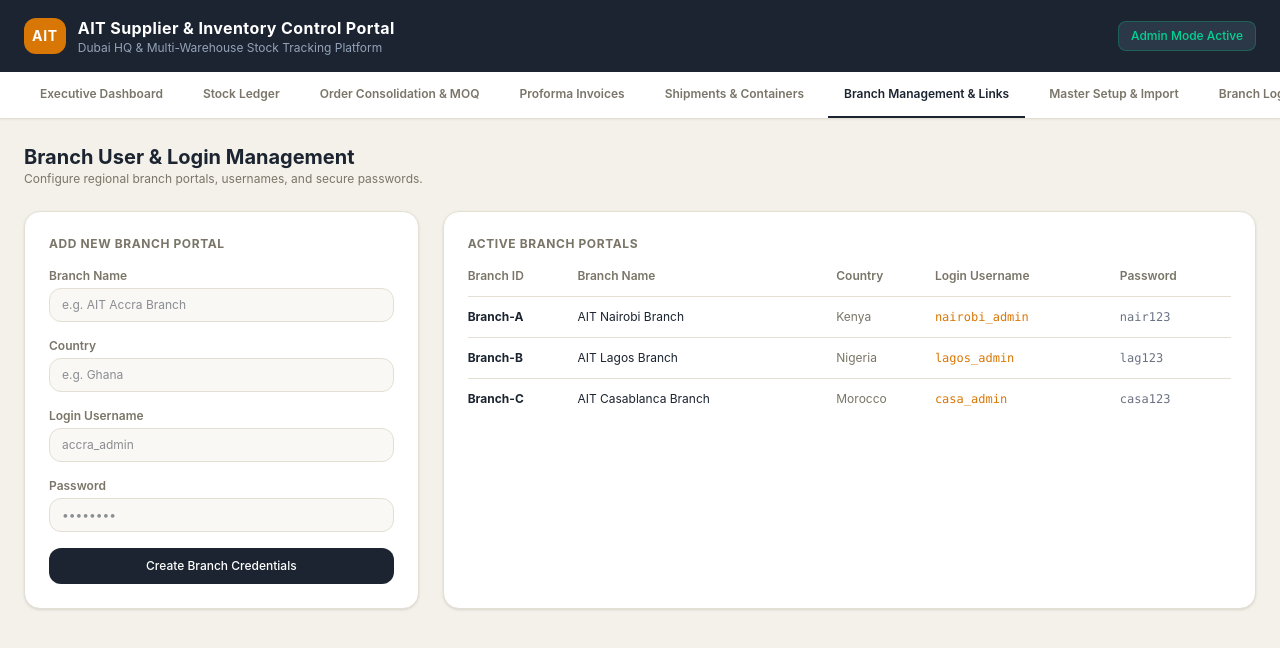
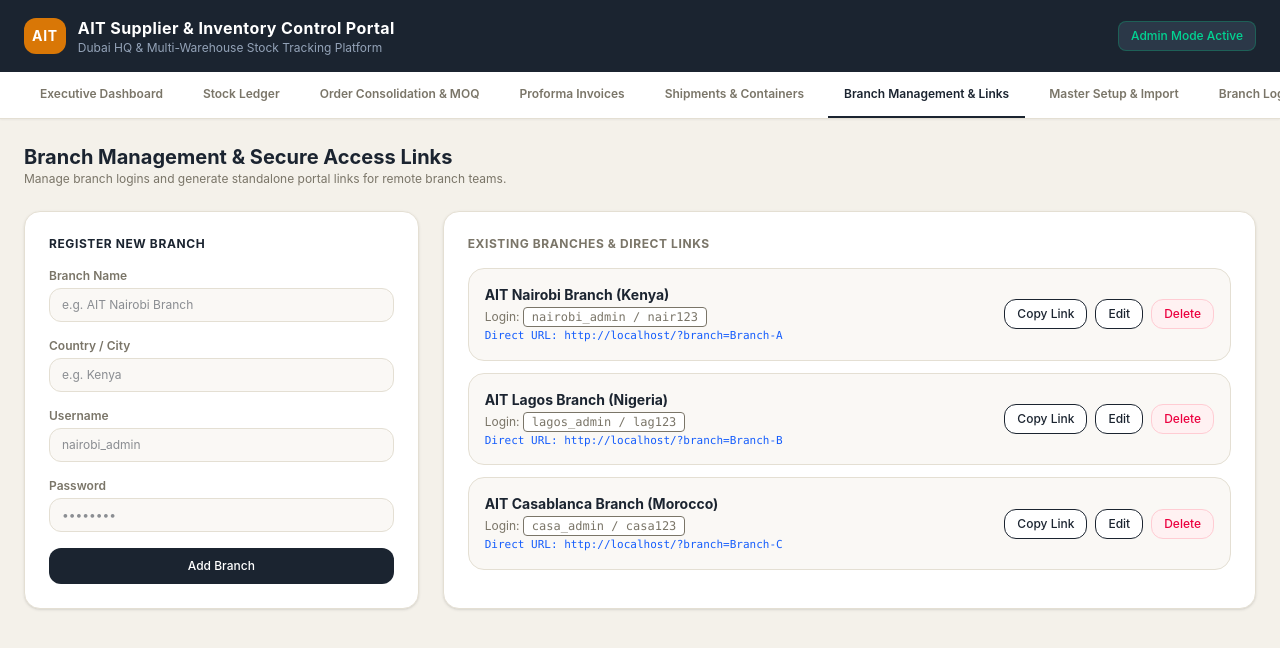
Before and after one commit to abdulrehmanmaisongalaxy/AIT-Stock-Tracker-at-Supplier-Warehouse, a React (Vite) app: page / in a window 1280 px wide. Both pictures are taken after a click on the button "Branch Management & Links". Shown: the top 648 px of the page. Built offline with nearby package versions, Linux system fonts and the light colour scheme.

Commit message:
BranchHandling.jsx

```diff
--- a/src/components/BranchHandling.jsx
+++ b/src/components/BranchHandling.jsx
@@ -5,83 +5,120 @@ export function BranchHandling({ branches, setBranches }) {
   const [country, setCountry] = useState('');
   const [user, setUser] = useState('');
   const [pass, setPass] = useState('');
+  const [editingBranch, setEditingBranch] = useState(null);
 
-  const handleAddBranch = (e) => {
+  const handleSaveBranch = (e) => {
     e.preventDefault();
-    if (!name || !user || !pass) return;
-    const newBranch = {
-      id: `Branch-${Math.random().toString(36).substring(2, 6).toUpperCase()}`,
+    if (!name || !user) return;
+
+    if (editingBranch) {
+      setBranches(branches.map(b => b.id === editingBranch.id ? {
+        ...b,
         name,
         country,
         user,
-      pass
+        pass: pass || b.pass
+      } : b));
+      setEditingBranch(null);
+      alert("Branch updated successfully!");
+    } else {
+      const newBranch = {
+        id: `Branch-${String.fromCharCode(65 + branches.length)}`,
+        name,
+        country,
+        user,
+        pass: pass || 'pass123'
       };
       setBranches(prev => [...prev, newBranch]);
+      alert("Branch added successfully!");
+    }
+
     setName('');
     setCountry('');
     setUser('');
     setPass('');
-    alert("Branch user login successfully created!");
+  };
+
+  const handleEdit = (b) => {
+    setEditingBranch(b);
+    setName(b.name);
+    setCountry(b.country);
+    setUser(b.user);
+    setPass(b.pass);
+  };
+
+  const handleDelete = (id) => {
+    if (confirm("Are you sure you want to delete this branch?")) {
+      setBranches(branches.filter(b => b.id !== id));
+    }
   };
 
   return (
     <div className="space-y-6">
       <div>
-        <h2 className="text-xl font-bold text-[#1B2430]">Branch User & Login Management</h2>
-        <p className="text-xs text-[#7A7568]">Configure regional branch portals, usernames, and secure passwords.</p>
+        <h2 className="text-xl font-bold text-[#1B2430]">Branch Management & Secure Access Links</h2>
+        <p className="text-xs text-[#7A7568]">Manage branch logins and generate standalone portal links for remote branch teams.</p>
       </div>
 
       <div className="grid grid-cols-1 md:grid-cols-3 gap-6">
-        {/* Add Branch Form */}
-        <form onSubmit={handleAddBranch} className="bg-white rounded-2xl border border-[#E4DFD3] p-6 shadow-sm space-y-4">
-          <h3 className="text-xs font-bold uppercase tracking-wider text-[#7A7568]">Add New Branch Portal</h3>
+        <form onSubmit={handleSaveBranch} className="bg-white rounded-2xl border border-[#E4DFD3] p-6 shadow-sm space-y-4">
+          <h3 className="text-xs font-bold uppercase tracking-wider text-[#1B2430]">
+            {editingBranch ? `Edit Branch (${editingBranch.id})` : 'Register New Branch'}
+          </h3>
           <div>
             <label className="block text-xs font-semibold text-[#7A7568] mb-1">Branch Name</label>
-            <input type="text" value={name} onChange={e => setName(e.target.value)} placeholder="e.g. AIT Accra Branch" className="w-full bg-[#FAF8F5] border border-[#E4DFD3] rounded-xl px-3 py-2 text-xs" required />
+            <input type="text" value={name} onChange={e => setName(e.target.value)} placeholder="e.g. AIT Nairobi Branch" className="w-full bg-[#FAF8F5] border border-[#E4DFD3] rounded-xl px-3 py-2 text-xs" required />
           </div>
           <div>
-            <label className="block text-xs font-semibold text-[#7A7568] mb-1">Country</label>
-            <input type="text" value={country} onChange={e => setCountry(e.target.value)} placeholder="e.g. Ghana" className="w-full bg-[#FAF8F5] border border-[#E4DFD3] rounded-xl px-3 py-2 text-xs" required />
+            <label className="block text-xs font-semibold text-[#7A7568] mb-1">Country / City</label>
+            <input type="text" value={country} onChange={e => setCountry(e.target.value)} placeholder="e.g. Kenya" className="w-full bg-[#FAF8F5] border border-[#E4DFD3] rounded-xl px-3 py-2 text-xs" required />
           </div>
           <div>
-            <label className="block text-xs font-semibold text-[#7A7568] mb-1">Login Username</label>
-            <input type="text" value={user} onChange={e => setUser(e.target.value)} placeholder="accra_admin" className="w-full bg-[#FAF8F5] border border-[#E4DFD3] rounded-xl px-3 py-2 text-xs" required />
+            <label className="block text-xs font-semibold text-[#7A7568] mb-1">Username</label>
+            <input type="text" value={user} onChange={e => setUser(e.target.value)} placeholder="nairobi_admin" className="w-full bg-[#FAF8F5] border border-[#E4DFD3] rounded-xl px-3 py-2 text-xs" required />
           </div>
           <div>
             <label className="block text-xs font-semibold text-[#7A7568] mb-1">Password</label>
-            <input type="password" value={pass} onChange={e => setPass(e.target.value)} placeholder="••••••••" className="w-full bg-[#FAF8F5] border border-[#E4DFD3] rounded-xl px-3 py-2 text-xs" required />
+            <input type="text" value={pass} onChange={e => setPass(e.target.value)} placeholder="••••••••" className="w-full bg-[#FAF8F5] border border-[#E4DFD3] rounded-xl px-3 py-2 text-xs" />
           </div>
-          <button type="submit" className="w-full bg-[#1B2430] hover:bg-[#2B3848] text-white text-xs font-medium py-2.5 rounded-xl transition-colors cursor-pointer">
-            Create Branch Credentials
+          <div className="flex gap-2">
+            <button type="submit" className="flex-1 bg-[#1B2430] hover:bg-[#2B3848] text-white text-xs font-medium py-2.5 rounded-xl cursor-pointer">
+              {editingBranch ? 'Update Branch' : 'Add Branch'}
             </button>
+            {editingBranch && (
+              <button type="button" onClick={() => { setEditingBranch(null); setName(''); setUser(''); }} className="bg-gray-200 text-[#1B2430] px-3 py-2 rounded-xl text-xs cursor-pointer">
+                Cancel
+              </button>
+            )}
+          </div>
         </form>
 
-        {/* Existing Branches List */}
         <div className="md:col-span-2 bg-white rounded-2xl border border-[#E4DFD3] p-6 shadow-sm space-y-4">
-          <h3 className="text-xs font-bold uppercase tracking-wider text-[#7A7568]">Active Branch Portals</h3>
-          <div className="overflow-x-auto">
-            <table className="w-full text-left border-collapse text-xs">
-              <thead>
-                <tr className="border-b border-[#E4DFD3] text-[#7A7568]">
-                  <th className="pb-3 font-semibold">Branch ID</th>
-                  <th className="pb-3 font-semibold">Branch Name</th>
-                  <th className="pb-3 font-semibold">Country</th>
-                  <th className="pb-3 font-semibold">Login Username</th>
-                  <th className="pb-3 font-semibold">Password</th>
-                </tr>
-              </thead>
-              <tbody className="divide-y divide-[#E4DFD3]">
-                {branches.map(b => (
-                  <tr key={b.id} className="hover:bg-[#FAF8F5]">
-                    <td className="py-3 font-bold text-[#1B2430]">{b.id}</td>
-                    <td className="py-3 text-[#1B2430]">{b.name}</td>
-                    <td className="py-3 text-[#7A7568]">{b.country}</td>
-                    <td className="py-3 font-mono text-[#D97706]">{b.user}</td>
-                    <td className="py-3 font-mono text-gray-500">{b.pass}</td>
-                  </tr>
-                ))}
-              </tbody>
-            </table>
+          <h3 className="text-xs font-bold uppercase tracking-wider text-[#7A7568]">Existing Branches & Direct Links</h3>
+          <div className="space-y-3">
+            {branches.map(b => {
+              const standaloneLink = `${window.location.origin}/?branch=${b.id}`;
+              return (
+                <div key={b.id} className="p-4 bg-[#FAF8F5] border border-[#E4DFD3] rounded-2xl flex flex-col md:flex-row justify-between items-start md:items-center gap-4 text-xs">
+                  <div className="space-y-1">
+                    <div className="font-bold text-[#1B2430] text-sm">{b.name} ({b.country})</div>
+                    <div className="text-[#7A7568]">Login: <code className="bg-white px-2 py-0.5 rounded border">{b.user} / {b.pass}</code></div>
+                    <div className="text-blue-600 font-mono text-[11px] break-all">Direct URL: {standaloneLink}</div>
+                  </div>
+                  <div className="flex gap-2">
+                    <button onClick={() => { navigator.clipboard.writeText(standaloneLink); alert(`Copied link for ${b.name}!`); }} className="bg-white border px-3 py-1.5 rounded-xl font-medium cursor-pointer hover:bg-gray-50">
+                      Copy Link
+                    </button>
+                    <button onClick={() => handleEdit(b)} className="bg-white border px-3 py-1.5 rounded-xl font-medium cursor-pointer hover:bg-gray-50">
+                      Edit
+                    </button>
+                    <button onClick={() => handleDelete(b.id)} className="bg-rose-50 text-rose-600 border border-rose-200 px-3 py-1.5 rounded-xl font-medium cursor-pointer">
+                      Delete
+                    </button>
+                  </div>
+                </div>
+              );
+            })}
           </div>
         </div>
       </div>
```
Lines whose indentation alone changed are shown as unchanged.
